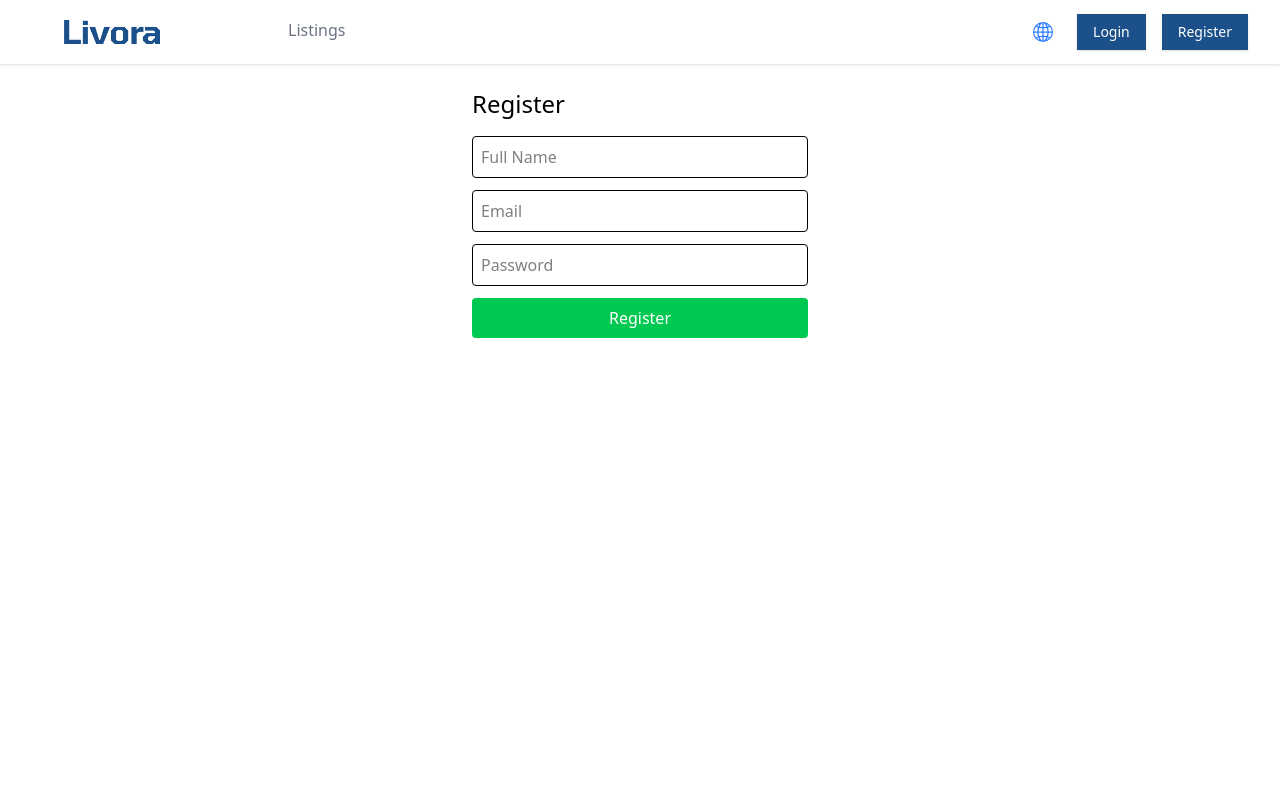
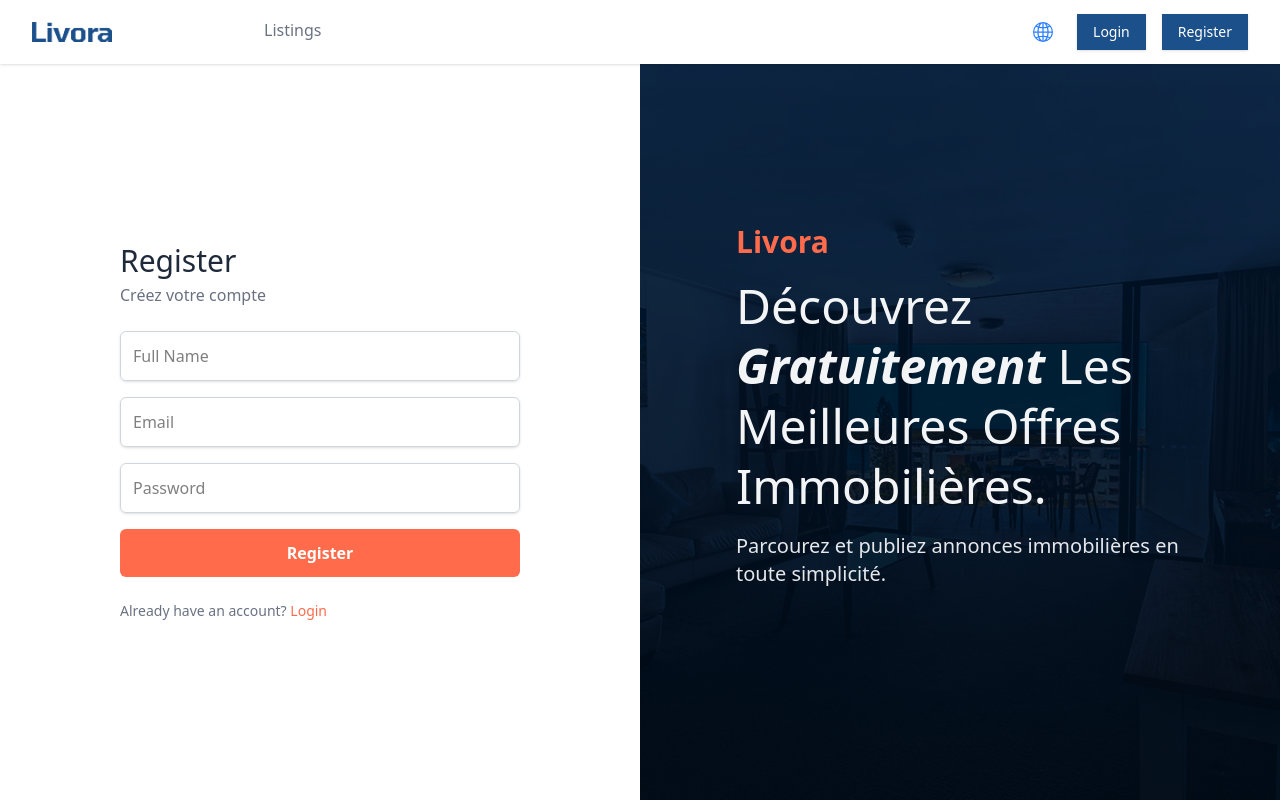
Before and after one commit to RyoDagg/livora, a Next.js app in the folder web/: page /auth/register in a window 1280 px wide. Built offline with nearby package versions, Linux system fonts and the light colour scheme; no server answers.

Commit message:
restyle authentication pages

```diff
--- a/web/app/auth/layout.tsx
+++ b/web/app/auth/layout.tsx
@@ -1,6 +1,7 @@
 'use client';
 import Loader from '@/src/components/Loader';
 import { useAuth } from '@/src/hooks/useAuth';
+import Image from 'next/image';
 import { useRouter } from 'next/navigation';
 import { useEffect } from 'react';
 
@@ -22,5 +23,31 @@ export default function AuthLayout({ children }: { children: React.ReactNode })
     );
   }
 
-  return <>{children}</>;
+  return (
+    <main className="min-h-screen lg:min-h-[calc(100vh-64px)] grid lg:grid-cols-2">
+      {/* Left / Form Section */}
+      <section className="flex flex-col justify-center p-6 w-full max-w-md mx-auto space-y-6">
+        {children}
+      </section>
+
+      {/* Right / Illustration Section */}
+      <section className="relative hidden lg:flex justify-center bg-gray-100">
+        <Image src="/hero-bg.png" alt="Auth Illustration" fill className="object-cover" />
+        {/* Gradient Overlay */}
+        <div className="absolute inset-0 bg-gradient-to-t from-black/50 to-transparent" />
+        <div className="z-50 mt-40 px-24 text-center md:text-left max-w-3xl space-y-4">
+          <p className="text-3xl font-bold text-secondary-500">Livora</p>
+
+          <h1 className="text-3xl md:text-5xl leading-tight text-gray-100 capitalize">
+            Découvrez <span className="font-bold italic">gratuitement</span> les meilleures offres
+            immobilières.
+          </h1>
+
+          <p className="text-xl text-gray-200">
+            Parcourez et publiez annonces immobilières en toute simplicité.
+          </p>
+        </div>
+      </section>
+    </main>
+  );
 }
--- a/web/app/auth/login/page.tsx
+++ b/web/app/auth/login/page.tsx
@@ -33,15 +33,19 @@ export default function LoginPage() {
   }
 
   return (
-    <main className="p-6 max-w-sm mx-auto">
-      <h1 className="text-2xl mb-4">Login</h1>
-      <form onSubmit={handleSubmit} className="flex flex-col gap-3">
+    <div className="space-y-6">
+      <div>
+        <h1 className="text-3xl font-medium text-gray-800">Login</h1>
+        <p className="text-gray-500 mt-1">Connectez-vous pour accéder à votre compte</p>
+      </div>
+
+      <form onSubmit={handleSubmit} className="flex flex-col gap-4">
         <input
           type="email"
           placeholder="Email"
           value={email}
           onChange={(e) => setEmail(e.target.value)}
-          className="border p-2 rounded"
+          className="border border-gray-300 rounded-md p-3 shadow-sm focus:outline-none focus:ring-2 focus:ring-secondary-500 focus:border-transparent transition"
           required
         />
         <input
@@ -49,14 +53,31 @@ export default function LoginPage() {
           placeholder="Password"
           value={password}
           onChange={(e) => setPassword(e.target.value)}
-          className="border p-2 rounded"
+          className="border border-gray-300 rounded-md p-3 shadow-sm focus:outline-none focus:ring-2 focus:ring-secondary-500 focus:border-transparent transition"
           required
         />
-        <button type="submit" className="bg-blue-500 text-white py-2 rounded">
+        <button
+          type="submit"
+          className="bg-secondary-500 text-white py-3 rounded-md font-semibold hover:bg-secondary-600 transition-colors"
+        >
           Login
         </button>
       </form>
-      {error && <p className="text-red-500 mt-3">{error}</p>}
-    </main>
+
+      {error && <p className="text-red-500 mt-2 animate-pulse">{error}</p>}
+
+      <p className="text-gray-500 text-sm mt-2">
+        Don't have an account?{' '}
+        <a href="/auth/register" className="text-secondary-500 font-medium hover:underline">
+          Register
+        </a>
+      </p>
+
+      <p className="text-gray-500 text-sm mt-1">
+        <a href="/forgot-password" className="text-secondary-500 hover:underline">
+          Forgot Password?
+        </a>
+      </p>
+    </div>
   );
 }
--- a/web/app/auth/register/page.tsx
+++ b/web/app/auth/register/page.tsx
@@ -31,15 +31,19 @@ export default function RegisterPage() {
   }
 
   return (
-    <main className="p-6 max-w-sm mx-auto">
-      <h1 className="text-2xl mb-4">Register</h1>
-      <form onSubmit={handleSubmit} className="flex flex-col gap-3">
+    <div className="space-y-6">
+      <div>
+        <h1 className="text-3xl font-medium text-gray-800">Register</h1>
+        <p className="text-gray-500 mt-1">Créez votre compte</p>
+      </div>
+
+      <form onSubmit={handleSubmit} className="flex flex-col gap-4">
         <input
           type="text"
           placeholder="Full Name"
           value={name}
           onChange={(e) => setName(e.target.value)}
-          className="border p-2 rounded"
+          className="border border-gray-300 rounded-md p-3 shadow-sm focus:outline-none focus:ring-2 focus:ring-secondary-500 focus:border-transparent transition"
           required
         />
         <input
@@ -47,7 +51,7 @@ export default function RegisterPage() {
           placeholder="Email"
           value={email}
           onChange={(e) => setEmail(e.target.value)}
-          className="border p-2 rounded"
+          className="border border-gray-300 rounded-md p-3 shadow-sm focus:outline-none focus:ring-2 focus:ring-secondary-500 focus:border-transparent transition"
           required
         />
         <input
@@ -55,14 +59,25 @@ export default function RegisterPage() {
           placeholder="Password"
           value={password}
           onChange={(e) => setPassword(e.target.value)}
-          className="border p-2 rounded"
+          className="border border-gray-300 rounded-md p-3 shadow-sm focus:outline-none focus:ring-2 focus:ring-secondary-500 focus:border-transparent transition"
           required
         />
-        <button type="submit" className="bg-green-500 text-white py-2 rounded">
+        <button
+          type="submit"
+          className="bg-secondary-500 text-white py-3 rounded-md font-semibold hover:bg-secondary-600 transition-colors"
+        >
           Register
         </button>
       </form>
-      {error && <p className="text-red-500 mt-3">{error}</p>}
-    </main>
+
+      {error && <p className="text-red-500 mt-2 animate-pulse">{error}</p>}
+
+      <p className="text-gray-500 text-sm mt-2">
+        Already have an account?{' '}
+        <a href="/auth/login" className="text-secondary-500 font-medium hover:underline">
+          Login
+        </a>
+      </p>
+    </div>
   );
 }
--- a/web/src/components/Navbar.tsx
+++ b/web/src/components/Navbar.tsx
@@ -63,11 +63,13 @@ export default function Navbar() {
   return (
     <nav className="bg-white shadow-sm relative z-50">
       <div className="mx-auto px-4 sm:px-6 lg:px-8">
-        <div className="flex h-16 items-center">
+        <div className="flex h-16 items-center gap-x-4">
           {/* Logo */}
-          <Link href="/" className="text-3xl font-bold text-gray-800 ml-8">
-            <Image width={120} height={120} src={'/logo.png'} alt="Profile" className="w-24" />
-          </Link>
+          <div className="text-3xl font-bold text-gray-800 w-20 min-w-20">
+            <Link href="/">
+              <Image width={120} height={120} src={'/logo.png'} alt="Profile" className="w-full" />
+            </Link>
+          </div>
 
           {/* Desktop nav */}
           <div className="hidden w-2xl mx-auto sm:flex sm:space-x-8">
```
